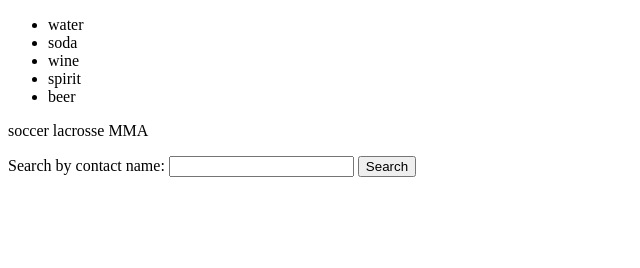
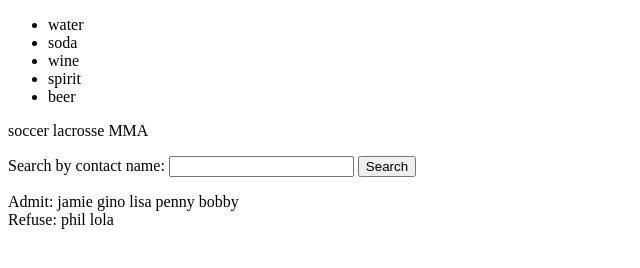
Before and after one commit to MarkBWilliams11/intro-to-js, a plain HTML site: page loops.html in a window 1280 px wide. Shown: the whole page, without its empty margins (0-640 px from the left). Drawn offline with Linux system fonts and the light colour scheme.

Commit message:
Finishing up loops, start on javascript exercises

```diff
--- a/js/loops.js
+++ b/js/loops.js
@@ -130,11 +130,26 @@ do {
 
 /* playing with loops */
 let countdown = 10;
-while (countdown > -1) {
+while (countdown >= 0) {
   if (countdown === 10) {
-    log("Countdown 10");
+    log(`Countdown ${countdown}`);
   } else if (countdown === 0) {
-    log(`Blastoff`);
+    log(`Blastoff ${countdown}`);
   }
   log(countdown--);
 }
+
+/* playing with guest list */
+let guestList = ["jamie", "gino", "lisa", "phil", "penny", "bobby", "lola"];
+
+const guestAdmit = document.querySelector(".admit");
+const guestRefuse = document.querySelector(".refuse");
+guestRefuse.textContent = `Refuse: `;
+guestAdmit.textContent = `Admit: `;
+for (i = 0; i < guestList.length; i++) {
+  if (guestList[i] == "phil" || guestList[i] == "lola") {
+    guestRefuse.textContent += ` ${guestList[i]} `;
+  } else {
+    guestAdmit.textContent += ` ${guestList[i]} `;
+  }
+}
--- a/loops.html
+++ b/loops.html
@@ -25,5 +25,13 @@
         <p class="search-output"></p>
       </div>
     </section>
+
+    <!-- sell line 142 for applying    -->
+    <section>
+      <div class="guest-list">
+        <div class="admit"></div>
+        <div class="refuse"></div>
+      </div>
+    </section>
   </body>
 </html>
```
